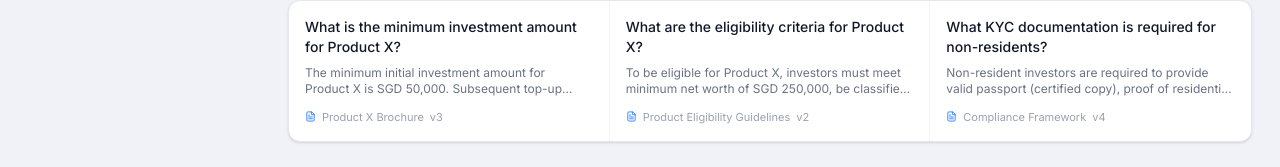
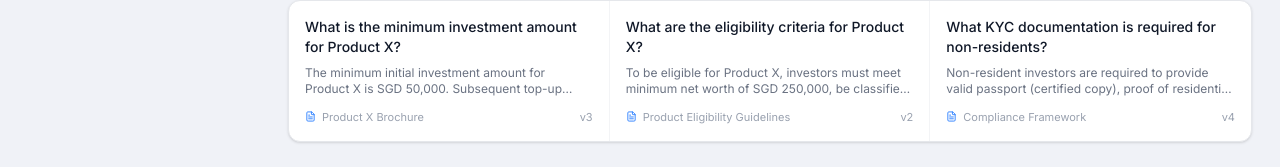
Before and after one commit to IshaRode/FinCheck-AI, a Next.js app in the folder fincheck-ai-app/: page /dashboard in a window 1280 px wide. Shown: the part 920-1087 px from the top of the page. Built offline with nearby package versions, Linux system fonts and the light colour scheme.

Commit message:
Fix dashboard UI and UX

```diff
--- a/fincheck-ai-app/app/dashboard/page.tsx
+++ b/fincheck-ai-app/app/dashboard/page.tsx
@@ -183,7 +183,7 @@ export default function DashboardPage() {
                     <p className="text-sm text-gray-800 leading-snug mb-1.5 line-clamp-2">
                       {q.text}
                     </p>
-                    <div className="flex items-center gap-2 flex-wrap">
+                    <div className="flex min-w-0 items-center gap-2 flex-wrap">
                       <Badge
                         variant={q.status === 'Answered' ? 'answered' : 'insufficient'}
                       />
@@ -192,7 +192,7 @@ export default function DashboardPage() {
                           {q.sourceCount} {q.sourceCount === 1 ? 'source' : 'sources'}
                         </span>
                       )}
-                      <span className="text-xs text-gray-400 ml-auto">{q.date}</span>
+                      <span className="text-xs text-gray-400 ml-auto whitespace-nowrap">{q.date}</span>
                     </div>
                   </li>
                 ))}
@@ -230,10 +230,10 @@ export default function DashboardPage() {
                   <p className="text-xs text-gray-500 line-clamp-2 mb-3">
                     {answer.answerPreview}
                   </p>
-                  <div className="flex items-center gap-1.5 text-[11px] text-gray-400">
+                  <div className="flex min-w-0 items-center gap-1.5 text-[11px] text-gray-400">
                     <FileText size={11} className="text-blue-500" />
-                    <span className="truncate">{answer.sourceDocument}</span>
-                    <span>{answer.documentVersion}</span>
+                    <span className="min-w-0 flex-1 truncate">{answer.sourceDocument}</span>
+                    <span className="flex-shrink-0">{answer.documentVersion}</span>
                   </div>
                 </button>
               ))}
```
